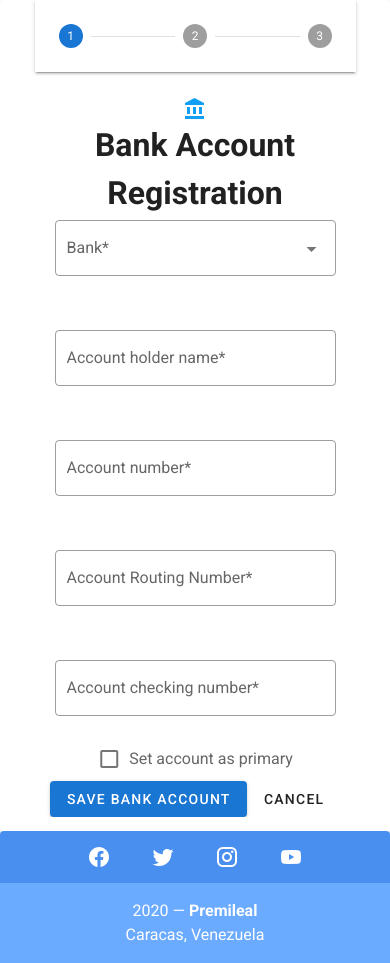
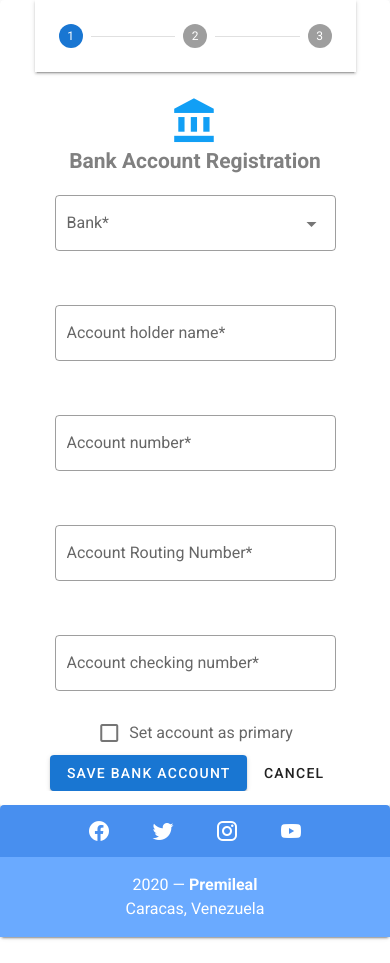
Before and after one commit to RafaelMendezUCAB/client-premileal, a Vue app: page /user/bankAccount/registration in a window 390 px wide. After the commit the page ends 937 px from the top, so only its background shows below. Built offline with nearby package versions, Linux system fonts and the light colour scheme; no server answers.

Commit message:
FASE1-009: Se ha hecho responsive la vista.

```diff
--- a/src/views/user/bankAccount/registration/BankAccountRegistration.css
+++ b/src/views/user/bankAccount/registration/BankAccountRegistration.css
@@ -1,8 +1,8 @@
 .imgCentered {
-    display: block;
-    margin-left: auto;
-    margin-right: auto;
-    margin-top: .5%;
+  display: block;
+  margin-left: auto;
+  margin-right: auto;
+  margin-top: .5%;
 }
 
 .noMarginTop{
@@ -17,10 +17,6 @@
     box-shadow: none;
 }
 
-.bottomSeparation{
-    margin-bottom: 1%;
-}
-
 .pageTitle{
     color: #119FF5;
 }
@@ -28,6 +24,105 @@
 .custom-loader {
     animation: loader 1s infinite;
     display: flex;
+}
+
+.elevated{
+    box-shadow: 1px !important;
+}
+.mainTittle{
+    color:#119FF5;
+
+}
+
+.subtittle{
+    color: gray;
+}
+
+.bordered{
+    border-style: solid;
+    border-width: 1px;
+    margin-top: 1%
+}
+
+.marginFirstChargeForm{
+    margin-top:10%;
+}
+
+@media only screen and (max-width: 1263px) {
+    .mainTittle{
+        font-size: 35px;
+    }
+    .subtittle{
+        font-size: 33px;
+    }
+    .bottomMargin{
+        margin-bottom: -5%;
+    }
+    .bankIcon{
+      font-size: 70px;
+    }
+}
+
+@media only screen and (max-width: 959px) {
+    .mainTittle{
+        font-size: 30px;
+    }
+    .subtittle{
+        font-size: 28px;
+    }
+    .bottomMargin{
+        margin-bottom: -5%;
+    }
+    .rowBottomMargin{
+        margin-bottom: -7%;
+    }
+    .bankIcon{
+      font-size: 60px;
+    }
+}
+
+@media only screen and (max-width: 599px) {
+    .mainTittle{
+        font-size: 23px;
+    }
+    .subtittle{
+        font-size: 21px;
+    }
+    .bottomMargin{
+        margin-bottom: -10%;
+    }
+    .rowBottomMargin{
+        margin-bottom: -15%;
+    }
+    .marginFirstChargeForm{
+        margin-bottom: -15%;
+    }
+    .bankIcon{
+      font-size: 50px;
+    }
+    .bottomSeparation{
+      margin-bottom: 5%;
+    }
+}
+
+@media only screen and (min-width: 1264px) {
+    .rightSeparationForGuide{
+        margin-right: 10%;
+    }
+
+    .rightSeparationForTransactionInformation{
+        margin-right: 25%;
+    }
+
+    .mainTittle{
+        margin-right: 8%;
+    }
+    .bankIcon{
+      font-size: 70px;
+    }
+    .bottomSeparation{
+      margin-bottom: 1%;
+    }
 }
 
 @-moz-keyframes loader {
@@ -38,7 +133,6 @@
     transform: rotate(360deg);
   }
 }
-
 @-webkit-keyframes loader {
   from {
     transform: rotate(0);
@@ -47,7 +141,6 @@
     transform: rotate(360deg);
   }
 }
-
 @-o-keyframes loader {
   from {
     transform: rotate(0);
@@ -56,7 +149,6 @@
     transform: rotate(360deg);
   }
 }
-
 @keyframes loader {
   from {
     transform: rotate(0);
```
